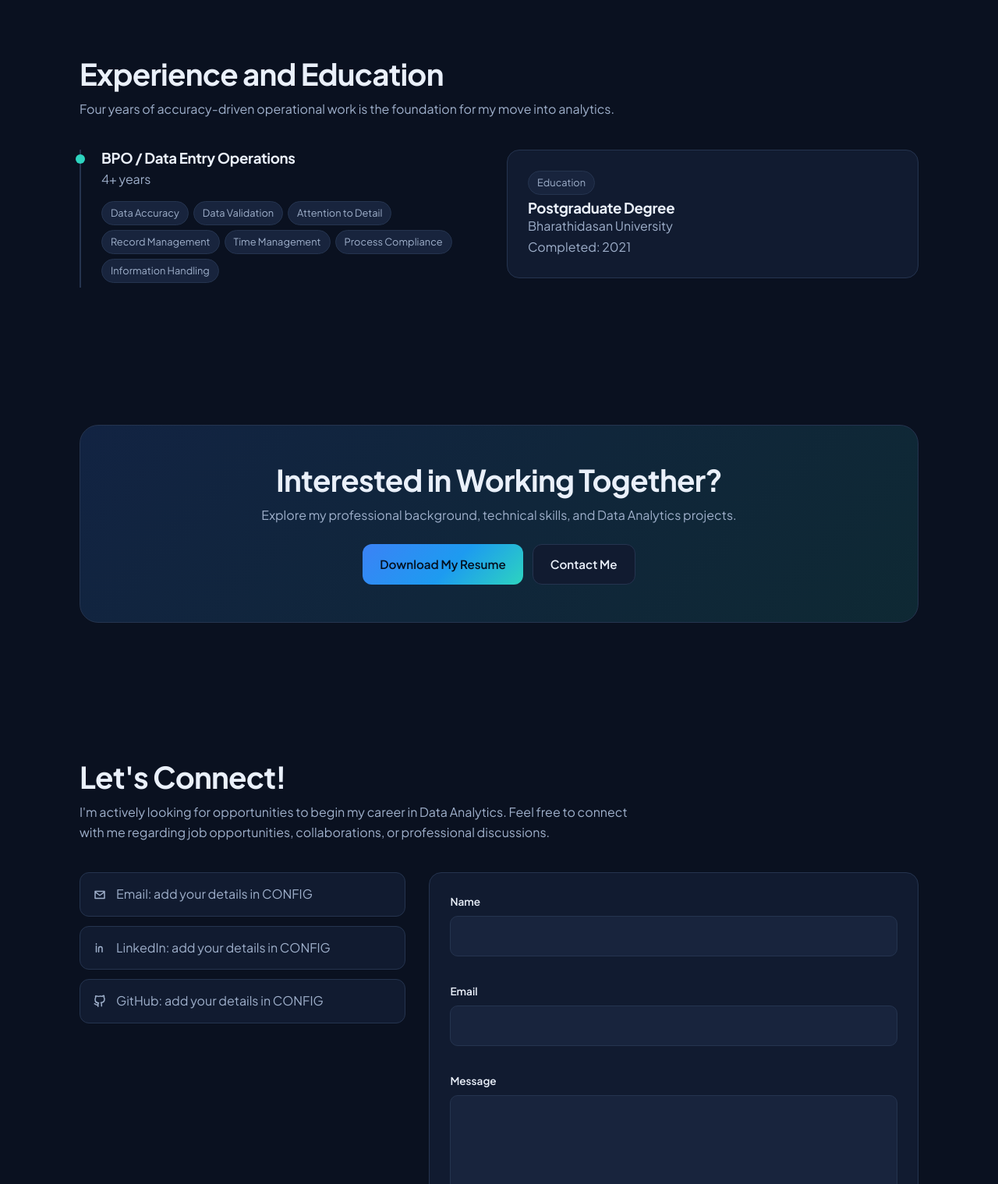
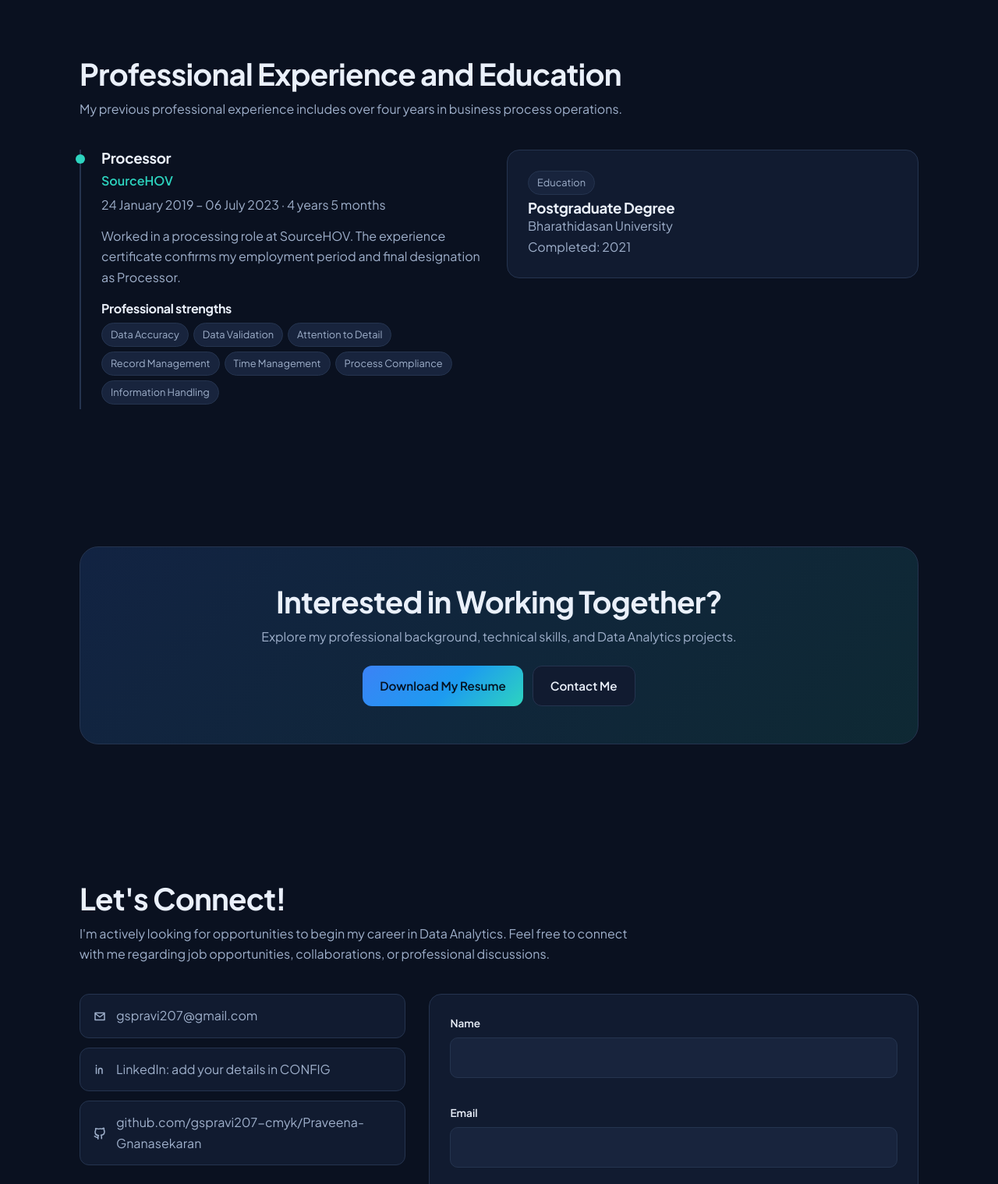
Before and after one commit to gspravi207-cmyk/Praveena-Gnanasekaran, a plain HTML site: page index.html in a window 1280 px wide. Shown: the part 4520-6039 px from the top of the page at 78% size. Drawn offline with Linux system fonts and the light colour scheme.

Commit message:
Update index.html

```diff
--- a/index.html
+++ b/index.html
@@ -165,11 +165,18 @@ footer{border-top:1px solid var(--line);padding:34px 0;color:var(--mu);font-size
 
 <section id="learning"><div class="w"><h2>Internships and Certifications</h2><p class="lead">Two Forage virtual job simulations completed in August 2026, plus additional training certificates.</p>
 <div class="two" id="in"></div>
-<div class="card" style="margin-top:20px"><h3>More certifications</h3><p style="color:var(--mu);margin-top:8px">Space for additional certifications and learning achievements. Add each one to the <code>CONFIG.certs</code> list and it will appear here.</p><div id="cl" style="margin-top:14px"></div></div></div></section>
+<div class="card" style="margin-top:20px"><h3>More certifications</h3><p style="color:var(--mu);margin-top:8px"><code>CONFIG.certs</code> list and it will appear here.</p><div id="cl" style="margin-top:14px"></div></div></div></section>
 
 
-<section id="experience"><div class="w"><h2>Experience and Education</h2><p class="lead">Four years of accuracy-driven operational work is the foundation for my move into analytics.</p>
-<div class="cv"><div class="tl"><h3>BPO / Data Entry Operations</h3><p style="color:var(--mu);margin:4px 0 14px">4+ years</p><div id="tr"></div></div>
+<section id="experience"><div class="w"><h2>Professional Experience and Education</h2><p class="lead">My previous professional experience includes over four years in business process operations.</p>
+<div class="cv"><div class="tl">
+<h3>Processor</h3>
+<p style="color:var(--te);font-weight:600;margin:6px 0 4px">SourceHOV</p>
+<p style="color:var(--mu);margin:0 0 14px">24 January 2019 – 06 July 2023 · 4 years 5 months</p>
+<p style="color:var(--mu);margin-bottom:12px">Worked in a processing role at SourceHOV. The experience certificate confirms my employment period and final designation as Processor.</p>
+<h3 style="font-size:1rem;margin:18px 0 8px">Professional strengths</h3>
+<div id="tr"></div>
+</div>
 <div class="card"><span class="chip">Education</span><h3>Postgraduate Degree</h3><p style="color:var(--mu)">Bharathidasan University<br>Completed: 2021<br><span id="spec"></span></p></div></div></div></section>
 
 <section><div class="w"><div class="band"><h2>Interested in Working Together?</h2><p class="lead">Explore my professional background, technical skills, and Data Analytics projects.</p><div class="cta"><a class="btn p" data-k="resume" href="documents/resume.pdf" download>Download My Resume</a><a class="btn" href="#contact">Contact Me</a></div></div></div></section>
@@ -190,9 +197,9 @@ footer{border-top:1px solid var(--line);padding:34px 0;color:var(--mu);font-size
 <script>
 /* ===== EDIT THIS BLOCK: replace each empty value with your real details ===== */
 const CONFIG={
- email:"",            // gspravi207@gmail.com"
+ email:"gspravi207@gmail.com",
  linkedin:"",         // full LinkedIn profile URL
- github:"",           // https://github.com/gspravi207-cmyk/Praveena-Gnanasekaran
+ github:"https://github.com/gspravi207-cmyk/Praveena-Gnanasekaran",
  photo:"",            // path to your photo, e.g. "photo.jpg"
  resume:"documents/resume.pdf", // your ATS-friendly PDF, saved in the documents folder
  specialization:"",   // optional degree specialization
```
